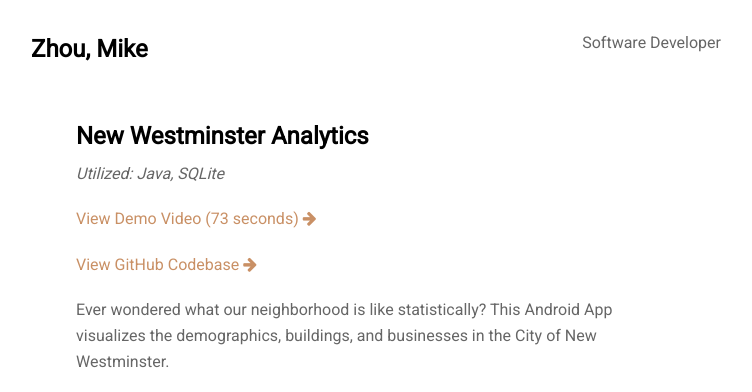
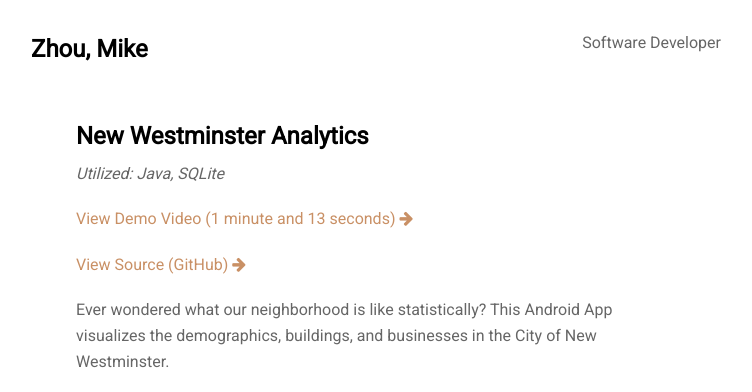
Before and after one commit to MikeWeiZhou/archived.zhoumike.com, a Jekyll site: the page built from projects/new-westminster-analytics.md, in a window 1280 px wide. Shown: the top 392 px of the page, without its empty margins (264-1016 px from the left). Built offline with Jekyll 4.4.1, drawn with Linux system fonts in a browser that asks for light colours; nearby versions of some CDN libraries.

Commit message:
Update link names for clarity

```diff
--- a/projects/new-westminster-analytics.md
+++ b/projects/new-westminster-analytics.md
@@ -6,11 +6,11 @@ title: 'New Westminster Analytics'
 *Utilized: Java, SQLite*
 
 <a href="https://www.youtube.com/watch?v=fL0Q3jzNJzs">
-  View Demo Video (73 seconds) <i class="fa fa-arrow-right" aria-hidden="true"></i>
+  View Demo Video (1 minute and 13 seconds) <i class="fa fa-arrow-right" aria-hidden="true"></i>
 </a>
 
 <a href="https://github.com/MikeWeiZhou/new-westminster-analytics">
-  View GitHub Codebase <i class="fa fa-arrow-right" aria-hidden="false"></i>
+  View Source (GitHub) <i class="fa fa-arrow-right" aria-hidden="false"></i>
 </a>
 
 Ever wondered what our neighborhood is like statistically? This Android App visualizes the demographics, buildings, and businesses in the City of New Westminster.
```
Also changed, not shown: projects/ci-dashboard.md (+1 -1 lines), projects/game-of-life-simulation.md (+1 -1 lines).
